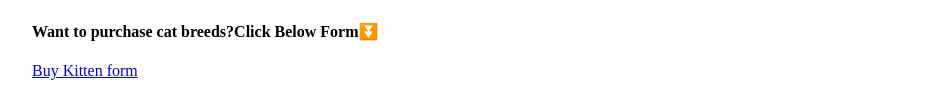
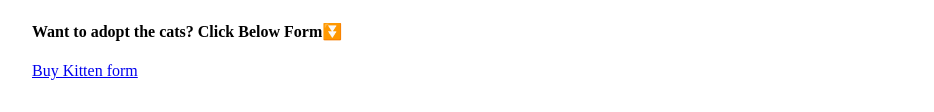
Before and after one commit to DharshiniBalasundaram1997/kittenform, a plain HTML site: page index.html in a window 1280 px wide. Shown: the part 400-512 px from the top of the page, without its empty margins (158-1092 px from the left). Drawn offline with Linux system fonts and the light colour scheme.

Commit message:
Updated index.html

```diff
--- a/index.html
+++ b/index.html
@@ -17,7 +17,7 @@
         <!-- <iframe width="560" height="315" src="https://www.youtube.com/embed/E9iP8jdtYZ0?si=TE8vmvLGS63P4Fij" title="YouTube video player" frameborder="0" allow="accelerometer; autoplay; clipboard-write; encrypted-media; gyroscope; picture-in-picture; web-share" allowfullscreen></iframe> -->
 
         <img src="cattt.jpeg" width="200" alt="">
-        <h4>Want to purchase cat breeds?Click Below Form&#x23EC;</h4>
+        <h4>Want to adopt the cats? Click Below Form&#x23EC;</h4>
         <a href="kittenform.html" target="_blank">Buy Kitten form</a><br><br>
 
         <p> Cats are known for their agility and hunting skills, making them excellent predators.</p>
```
